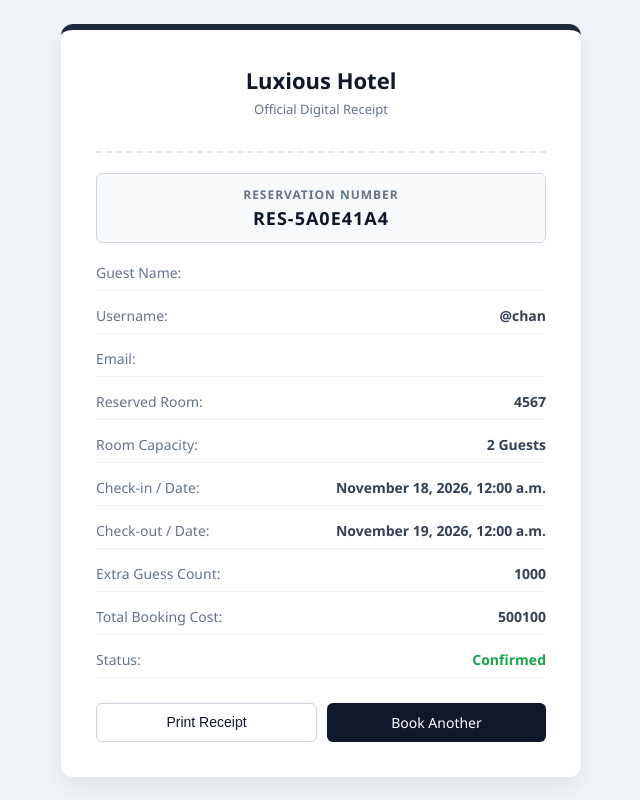
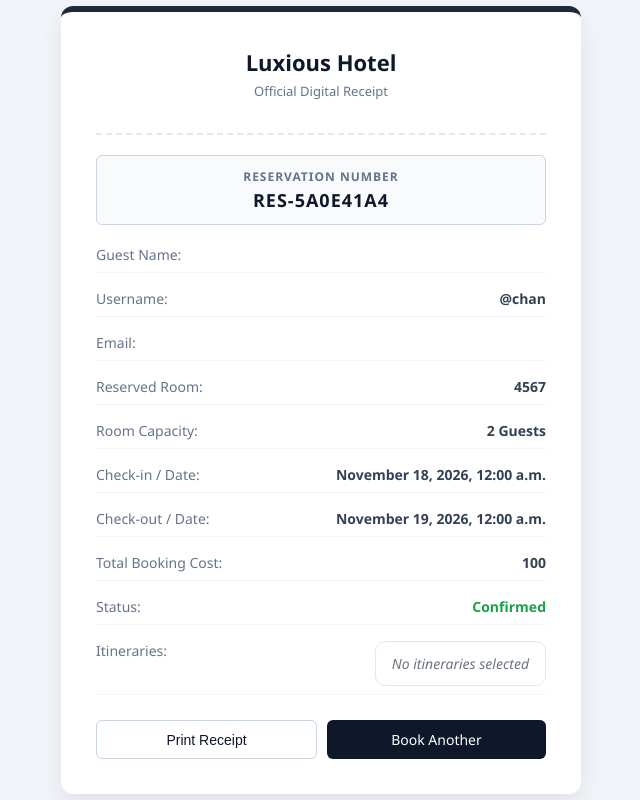
Before and after one commit to CristHazed/HotelBooking, a Django app: a page that uses HotelBooking/App/templates/page/confirmation.html in a window 1280 px wide. Shown: the whole page, without its empty margins (319-959 px from the left). Run offline with Django 5.2, Linux system fonts and the light colour scheme; a user stored in the database is signed in; data comes from the database, SQL or seed files in the repository; both versions use the stored data as it was before the commit.

Commit message:
Bug Fixes: Models and Price fall back

```diff
--- a/HotelBooking/App/forms.py
+++ b/HotelBooking/App/forms.py
@@ -36,11 +36,10 @@ class CustomSignUpForm(UserCreationForm):
 class BookingForm(forms.ModelForm):
     class Meta:
         model = Booking
-        fields = ['venue', 'booking_date', 'checkout_date', 'itineraries', 'guess_count']
+        fields = ['venue', 'booking_date', 'checkout_date', 'itineraries']
         widgets = {
             'venue': forms.Select(attrs={'class': 'form-input'}),
             'booking_date': forms.DateInput(attrs={'type': 'date', 'class': 'form-input'}),
             'checkout_date': forms.DateInput(attrs={'type': 'date', 'class': 'form-input'}),
             'itineraries': forms.CheckboxSelectMultiple(attrs={'class': 'form-check-input'}),
-            'guess_count': forms.NumberInput(attrs={'class': 'form-input'})
         }
--- a/HotelBooking/App/models.py
+++ b/HotelBooking/App/models.py
@@ -23,7 +23,7 @@ class Room(models.Model):
     ROOM_TYPES = [
         ('Standard', 'Standard Room'),
         ('Deluxe', 'Deluxe / Suite'),
-        ('VIP', 'Important Guess'),
+        ('VIP', 'Important Guest'),
         ('Deluxe Plus', 'Delux Capacity')
     ]
     name = models.CharField(max_length=150)                                                     # Name of the Room / Room Number
@@ -66,8 +66,8 @@ class StandardRoom(Room):
         if stay_duration <= 0:
             raise ValueError("Stay duration must be greater than 0")
         total_rate = self.base_rate * stay_duration
-        if self.guess > self.capacity:
-            room_total = (self.guess_count * self.extra_guest_fee) + total_rate
+        if self.guest > self.capacity:
+            room_total = (self.guest_count * self.extra_guest_fee) + total_rate
         return room_total
 
 class DeluxeRoom(Room):
@@ -162,8 +162,6 @@ class Booking(models.Model):
     status = models.CharField(max_length=50, default='Confirmed')                   # Status of the booking
     created_at = models.DateTimeField(auto_now_add=True)                            # Uploads when the booking was created
     itineraries = models.ManyToManyField(Itinerarie,blank=True)
-    guess_count = models.IntegerField(default=0)
-    extra_guess_fee = models.IntegerField(default=500)
 
     # Custom save function to save ref number or reservation number
     def save(self, *args, **kwargs):
@@ -196,12 +194,8 @@ class Booking(models.Model):
         if stay_duration <= 0:
             raise ValueError("Stay duration must be greater than 0")
         room_cost = self.venue.price_per_night * stay_duration
-        if self.extra_guess_fee > 0:
-            room_total = (self.guess_count * self.extra_guess_fee) + room_cost
-        else:
-            room_total = room_cost
         itineraries_total = sum(itinerary.price for itinerary in self.itineraries.all())
-        total_booking_cost = room_total + itineraries_total
+        total_booking_cost = room_cost + itineraries_total
         return total_booking_cost
 
     @property
--- a/HotelBooking/App/templates/page/confirmation.html
+++ b/HotelBooking/App/templates/page/confirmation.html
@@ -22,6 +22,60 @@
             body { background: white; }
             .receipt-card { box-shadow: none; border: none; width: 100%; }
             .actions { display: none; }
+        }
+        .details-group {
+            margin-top: 1rem;
+        }
+
+        .details-label {
+            display: block;
+            font-weight: 600;
+            margin-bottom: 0.5rem;
+        }
+
+        .itinerary-list {
+            list-style: none;
+            margin: 0;
+            padding: 0;
+            border: 1px solid #e5e7eb;
+            border-radius: 10px;
+            background-color: #ffffff;
+            overflow: hidden;
+        }
+
+        .itinerary-item {
+            display: flex;
+            justify-content: space-between;
+            align-items: center;
+            gap: 1rem;
+            padding: 0.7rem 1rem;
+            border-bottom: 1px solid #f1f5f9;
+            font-size: 0.95rem;
+        }
+
+        .itinerary-item:last-child {
+            border-bottom: none;
+        }
+
+        .itinerary-item:hover {
+            background-color: #f8fafc;
+        }
+
+        .itinerary-name {
+            color: #1f2937;
+            font-weight: 500;
+        }
+
+        .itinerary-price {
+            color: #0f172a;
+            font-weight: 600;
+            white-space: nowrap;
+        }
+
+        .itinerary-empty {
+            padding: 0.75rem 1rem;
+            color: #6b7280;
+            font-style: italic;
         }
     </style>
 </head>
@@ -67,10 +121,6 @@
             <span>{{ booking.checkout_date |date:"F j, Y, g:i a" }}</span>
         </div>
         <div class="details-group">
-            <span>Extra Guess Count:</span>
-            <span>{{ booking.guess_count }}</span>
-        </div>
-        <div class="details-group">
             <span>Total Booking Cost:</span>
             <span>{{ booking.total_cost }}</span>
         </div>
@@ -78,6 +128,20 @@
             <span>Status:</span>
             <span style="color: #16a34a;">{{ booking.status }}</span>
         </div>
+        <div class="details-group">
+            <span class="details-label">Itineraries:</span>
+            <ul class="itinerary-list">
+            {% for itinerary in booking.itineraries.all %}
+                <li class="itinerary-item">
+                    <span class="itinerary-name">{{ itinerary.itinerary_name }}</span>
+                    <span class="itinerary-price">₱{{ itinerary.price }}</span>
+                </li>
+            {% empty %}
+                <li class="itinerary-empty">No itineraries selected</li>
+            {% endfor %}
+            </ul>
+        </div>
+
 
         <div class="actions">
             <button onclick="window.print()" class="btn btn-outline">Print Receipt</button>
--- a/HotelBooking/App/templates/page/landing.html
+++ b/HotelBooking/App/templates/page/landing.html
@@ -99,9 +99,9 @@
         </div>
 
         <div class="field">
-          <label for="{{ booking_form.guess_count.id_for_label }}">Guess Count</label>
-          {{ booking_form.guess_count }}
-          {{ booking_form.guess_count.errors }}
+          <label for="{{ booking_form.guest_count.id_for_label }}">Guests Count</label>
+          {{ booking_form.guest_count }}
+          {{ booking_form.guest_count.errors }}
         </div>
 
         <div class="field">
```
Also changed, not shown: HotelBooking/App/migrations/0016_rename_extra_guess_fee_booking_extra_guest_fee_and_more.py (added), HotelBooking/App/migrations/0017_remove_booking_extra_guest_fee_and_more.py (added), HotelBooking/db.sqlite3.
